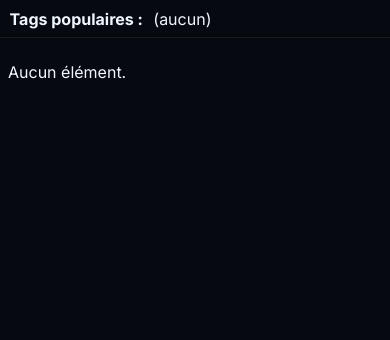
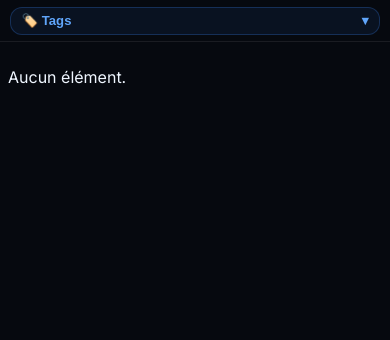
Before and after one commit to Aerya/MiniVid, a Flask app: page /browse in a window 390 px wide. Shown: the part 254-594 px from the top of the page. Run offline with Flask 3, Linux system fonts and the light colour scheme; parts of the project's set-up code (start-up, migrations or seed data) failed here and were passed over.

Commit message:
Vue mobile

```diff
--- a/static/style.css
+++ b/static/style.css
@@ -607,6 +607,33 @@ h3 {
   border-color: #b89300;
 }
 
+/* --- Tagbar collapse toggle (mobile) --- */
+.tagbar-toggle {
+  display: none; /* caché sur desktop */
+  align-items: center;
+  gap: 0.4rem;
+  background: rgba(59, 130, 246, 0.08);
+  border: 1px solid rgba(59, 130, 246, 0.25);
+  color: var(--accent-light);
+  border-radius: var(--radius);
+  padding: 0.35rem 0.7rem;
+  font-size: 0.82rem;
+  cursor: pointer;
+  font-weight: 600;
+  transition: all 0.2s ease;
+  width: 100%;
+  justify-content: space-between;
+}
+
+.tagbar-toggle:hover {
+  background: rgba(59, 130, 246, 0.15);
+  border-color: var(--accent);
+}
+
+.tagbar.collapsed .taggroup {
+  display: none;
+}
+
 /* --- Auto-tag Gemini button --- */
 .autotag-btn {
   position: absolute;
@@ -1151,6 +1178,21 @@ video:focus {
     gap: 0.3rem;
   }
 
+  /* Bouton toggle visible sur mobile */
+  .tagbar-toggle {
+    display: flex;
+  }
+
+  /* Par défaut sur mobile, le taggroup est caché (géré par JS) */
+  #tagbar-popular .taggroup {
+    display: none;
+  }
+
+  /* Quand le tagbar est ouvert */
+  #tagbar-popular.open .taggroup {
+    display: flex;
+  }
+
   .tagbar .pill {
     font-size: 0.75rem;
     padding: 0.3rem 0.55rem;
--- a/templates/index.html
+++ b/templates/index.html
@@ -199,7 +199,8 @@
     <a href="/maintenance" title="Maintenance">Maintenance</a>
   </nav>
 
-  <div class="tagbar">
+  <div class="tagbar" id="tagbar-popular">
+    <button class="tagbar-toggle" id="tagbarToggle" title="Afficher/masquer les tags">🏷️ Tags <span id="tagbarArrow">▾</span></button>
     <div class="taggroup" id="popular-tags">
       <strong>Tags populaires :</strong>
       {% for t,c in popular %}
@@ -256,6 +257,50 @@
       </div>
     </div>
   </footer>
+
+  <script>
+    // --- Tagbar toggle (mobile) ---
+    (function () {
+      var tagbar = document.getElementById('tagbar-popular');
+      var btn = document.getElementById('tagbarToggle');
+      var arrow = document.getElementById('tagbarArrow');
+      if (!tagbar || !btn) return;
+
+      var isMobile = window.matchMedia('(max-width: 600px)');
+      var storageKey = 'minivid_tagbar_open';
+
+      function setOpen(open) {
+        if (open) {
+          tagbar.classList.add('open');
+          if (arrow) arrow.textContent = '▴';
+          try { localStorage.setItem(storageKey, '1'); } catch(e) {}
+        } else {
+          tagbar.classList.remove('open');
+          if (arrow) arrow.textContent = '▾';
+          try { localStorage.setItem(storageKey, '0'); } catch(e) {}
+        }
+      }
+
+      function initMobile() {
+        if (isMobile.matches) {
+          // Sur mobile : replié par défaut, sauf si l'utilisateur l'avait ouvert
+          var saved = null;
+          try { saved = localStorage.getItem(storageKey); } catch(e) {}
+          setOpen(saved === '1');
+        } else {
+          // Sur desktop : toujours ouvert, bouton caché par CSS
+          tagbar.classList.add('open');
+        }
+      }
+
+      btn.addEventListener('click', function () {
+        setOpen(!tagbar.classList.contains('open'));
+      });
+
+      isMobile.addEventListener('change', initMobile);
+      initMobile();
+    })();
+  </script>
 
   <script>
     // --- Smart sort toggle ---
```
